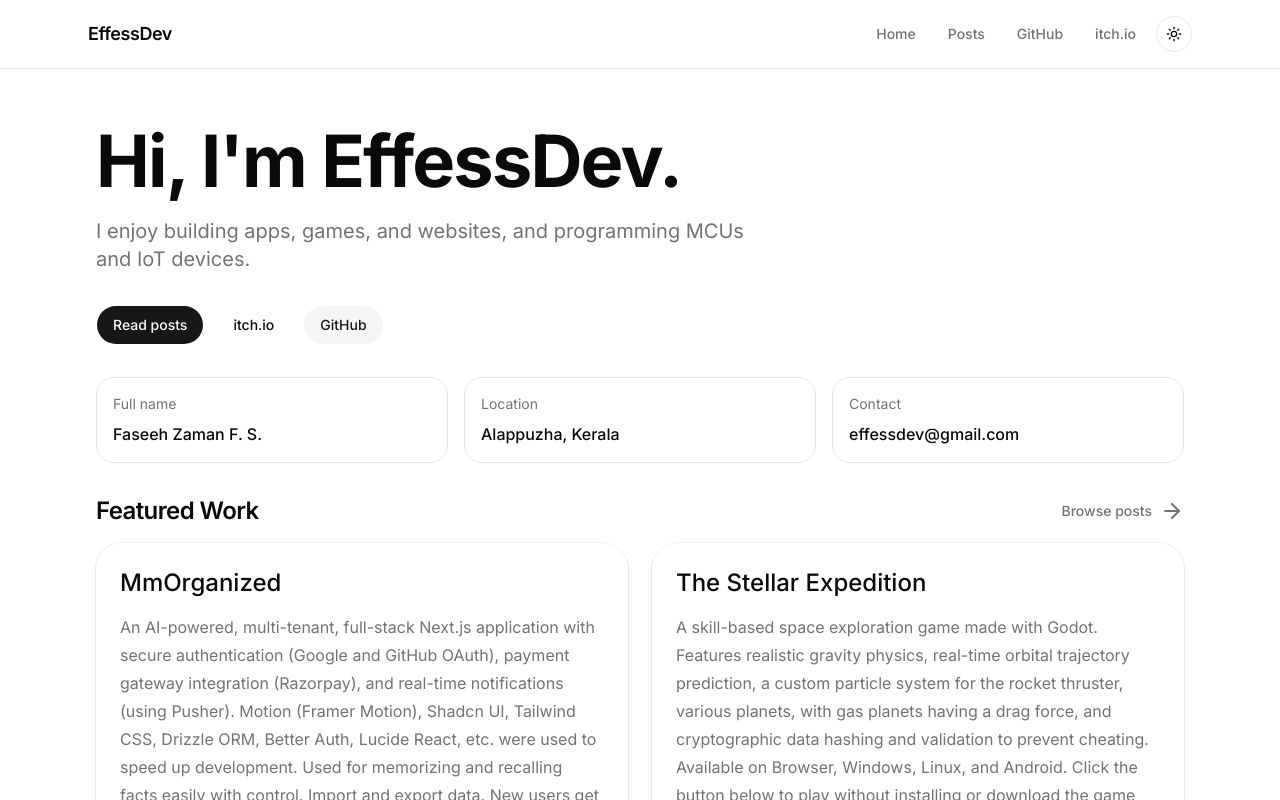
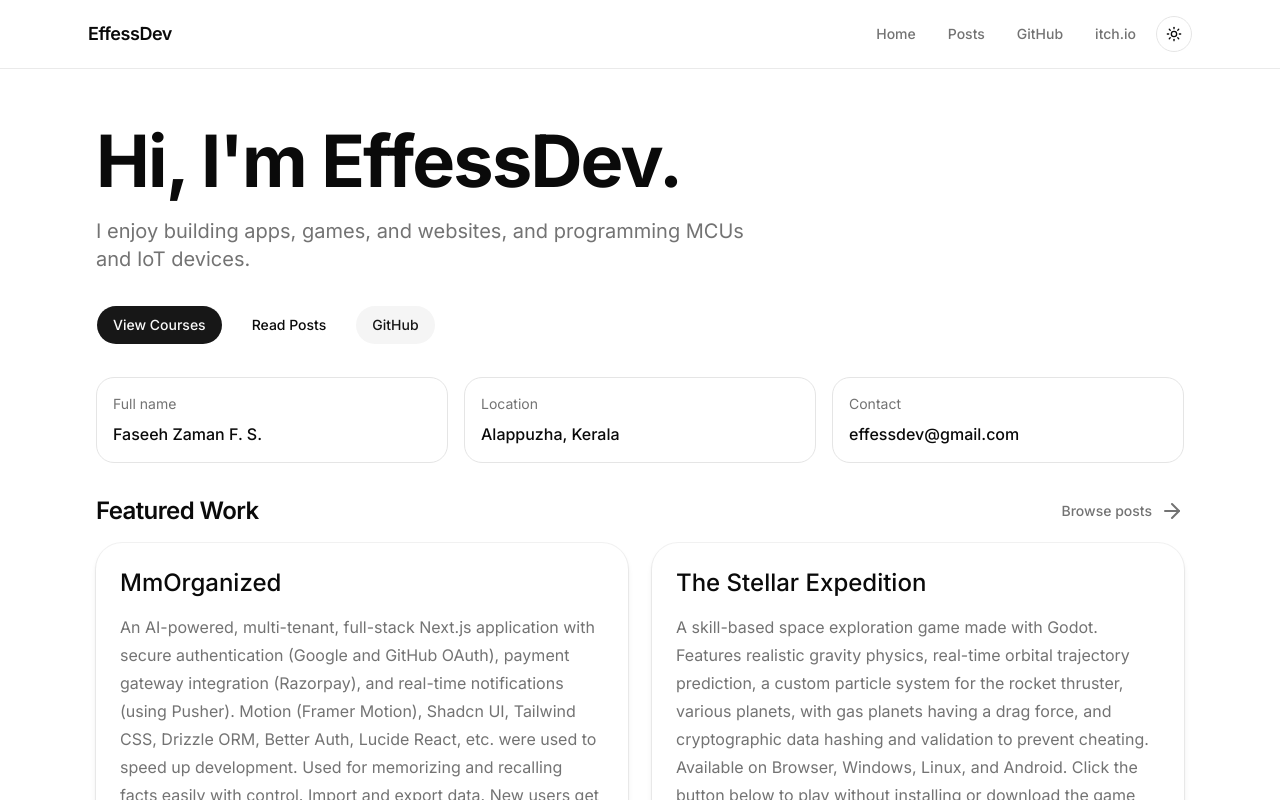
Before and after one commit to effessdev/effessdev.github.io, a Next.js app: page / in a window 1280 px wide. Shown: the top 800 px of the page. Built offline with nearby package versions, Linux system fonts and the light colour scheme.

Commit message:
udpate sitemap

```diff
--- a/src/app/courses/page.tsx
+++ b/src/app/courses/page.tsx
@@ -10,11 +10,11 @@ export default function CoursesPage() {
     <>
       <TopNav backLabel="Home" backHref="/" />
       <h1 className="text-3xl font-bold tracking-tight">All Courses</h1>
-      <div className="space-y-4 pt-6">
+      <div className="pt-6">
         {courses.map((course) => (
           <div
             key={course.id}
-            className="flex flex-col sm:flex-row gap-4 border-t w-full justify-between py-6"
+            className="flex flex-col sm:flex-row gap-4 border-t w-full justify-between pt-6"
           >
             <div>
               <h2 className="text-2xl mb-2 font-semibold tracking-tight">
--- a/src/app/page.tsx
+++ b/src/app/page.tsx
@@ -81,19 +81,17 @@ export default function Home() {
 
           <div className="flex flex-wrap items-center gap-3">
             <Link
-              href="/posts"
+              href="/courses"
               className={buttonVariants({ variant: "default", size: "lg" })}
             >
-              Read posts
+              View Courses
             </Link>
-            <a
-              href="https://effessdev.itch.io"
-              target="_blank"
-              rel="noreferrer"
+            <Link
+              href="/posts"
               className={buttonVariants({ variant: "outline", size: "lg" })}
             >
-              itch.io
-            </a>
+              Read Posts
+            </Link>
             <a
               href="https://github.com/effessdev"
               target="_blank"
--- a/src/app/sitemap.ts
+++ b/src/app/sitemap.ts
@@ -1,5 +1,6 @@
 import { MetadataRoute } from "next";
 import { getAllPosts } from "@/lib/posts";
+import { getAllCourses, getCourseChapters } from "@/lib/courses";
 
 export const dynamic = "force-static";
 export const revalidate = false;
@@ -7,6 +8,7 @@ export const revalidate = false;
 export default function sitemap(): MetadataRoute.Sitemap {
   const baseUrl = "https://effessdev.github.io";
   const posts = getAllPosts();
+  const courses = getAllCourses();
 
   // Base URLs
   const routes = [
@@ -32,5 +34,31 @@ export default function sitemap(): MetadataRoute.Sitemap {
     priority: 0.6,
   }));
 
-  return [...routes, ...postRoutes];
+  // Courses listing
+  routes.push({
+    url: `${baseUrl}/courses`,
+    lastModified: new Date(),
+    changeFrequency: "weekly" as const,
+    priority: 0.8,
+  });
+
+  // Individual course pages
+  const courseRoutes = courses.map((course) => ({
+    url: `${baseUrl}/courses/${course.id}`,
+    lastModified: new Date(),
+    changeFrequency: "weekly" as const,
+    priority: 0.7,
+  }));
+
+  // Course chapter pages
+  const chapterRoutes = courses.flatMap((course) =>
+    getCourseChapters(course.id).map((chapter) => ({
+      url: `${baseUrl}/courses/${course.id}/${chapter.id}`,
+      lastModified: new Date(chapter.updated),
+      changeFrequency: "weekly" as const,
+      priority: 0.5,
+    })),
+  );
+
+  return [...routes, ...postRoutes, ...courseRoutes, ...chapterRoutes];
 }
```
